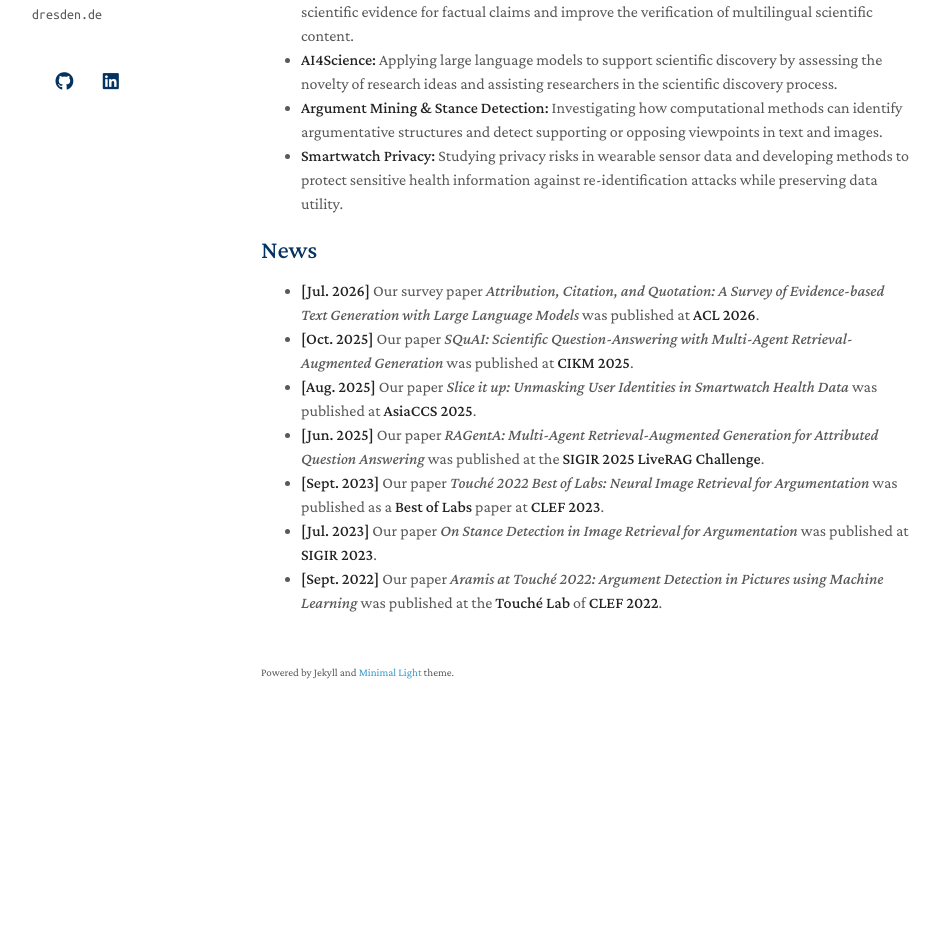
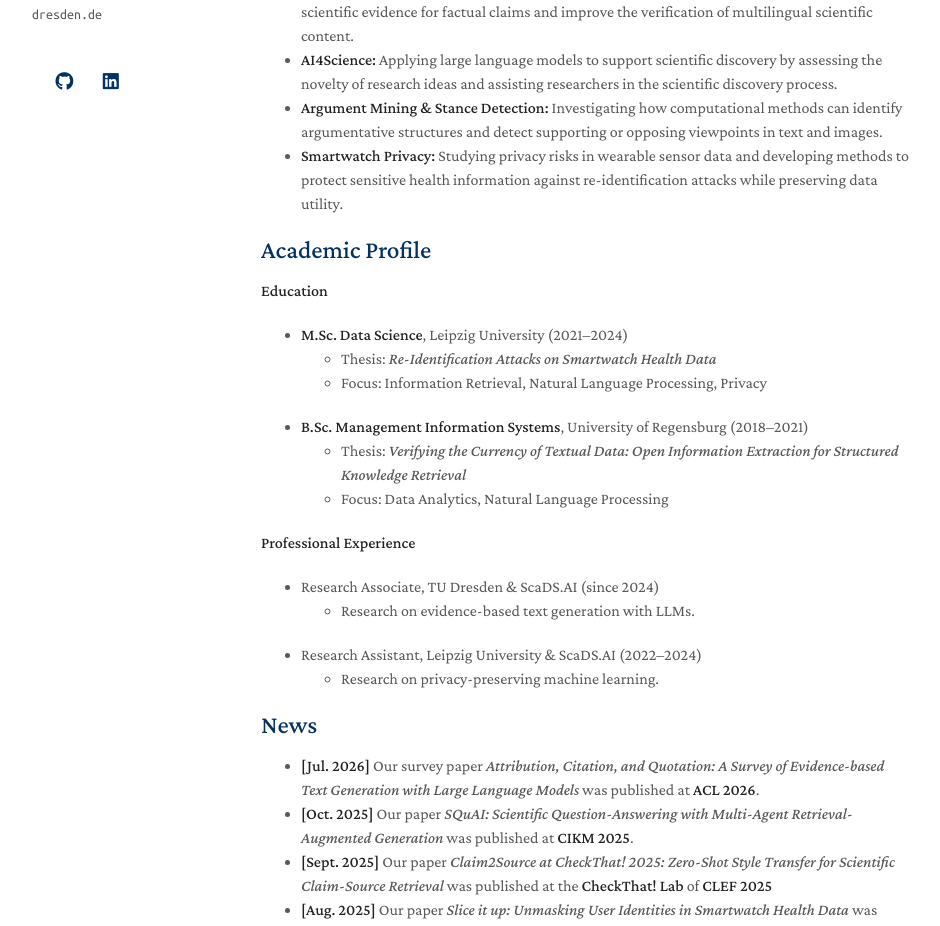
Before and after one commit to tobiasschreieder/tobiasschreieder.github.io, a Jekyll site: the page built from index.md, in a window 1280 px wide and 1400 px high. Shown: the part 363-1289 px from the top of the window, without its empty margins (209-1149 px from the left). Built offline with Jekyll 4.4.1, drawn with Linux system fonts in a browser that asks for light colours; a style sheet for code colours, icons or effects is not loaded; our own code applies the rules of GitHub Pages for plain Markdown files.

Commit message:
Add academic profile to index.md
Added academic profile section with education and professional experience details.

```diff
--- a/index.md
+++ b/index.md
@@ -14,10 +14,27 @@ I am a Ph.D. student at TU Dresden and ScaDS.AI. My research interests lie in th
 - **Argument Mining & Stance Detection:** Investigating how computational methods can identify argumentative structures and detect supporting or opposing viewpoints in text and images.
 - **Smartwatch Privacy:** Studying privacy risks in wearable sensor data and developing methods to protect sensitive health information against re-identification attacks while preserving data utility.
 
+## Academic Profile
+
+**Education**
+- **M.Sc. Data Science**, Leipzig University (2021–2024)
+  - Thesis: *Re-Identification Attacks on Smartwatch Health Data*
+  - Focus: Information Retrieval, Natural Language Processing, Privacy
+- **B.Sc. Management Information Systems**, University of Regensburg (2018–2021)
+  - Thesis: *Verifying the Currency of Textual Data: Open Information Extraction for Structured Knowledge Retrieval*
+  - Focus: Data Analytics, Natural Language Processing
+
+**Professional Experience**
+- Research Associate, TU Dresden & ScaDS.AI (since 2024)
+  - Research on evidence-based text generation with LLMs.
+- Research Assistant, Leipzig University & ScaDS.AI (2022–2024)
+  - Research on privacy-preserving machine learning.
+
 ## News
 
 - **[Jul. 2026]** Our survey paper *Attribution, Citation, and Quotation: A Survey of Evidence-based Text Generation with Large Language Models* was published at **ACL 2026**.
 - **[Oct. 2025]** Our paper *SQuAI: Scientific Question-Answering with Multi-Agent Retrieval-Augmented Generation* was published at **CIKM 2025**.
+- **[Sept. 2025]** Our paper *Claim2Source at CheckThat! 2025: Zero-Shot Style Transfer for Scientific Claim-Source Retrieval* was published at the **CheckThat! Lab** of **CLEF 2025**
 - **[Aug. 2025]** Our paper *Slice it up: Unmasking User Identities in Smartwatch Health Data* was published at **AsiaCCS 2025**.
 - **[Jun. 2025]** Our paper *RAGentA: Multi-Agent Retrieval-Augmented Generation for Attributed Question Answering* was published at the **SIGIR 2025 LiveRAG Challenge**.
 - **[Sept. 2023]** Our paper *Touché 2022 Best of Labs: Neural Image Retrieval for Argumentation* was published as a **Best of Labs** paper at **CLEF 2023**.
```
